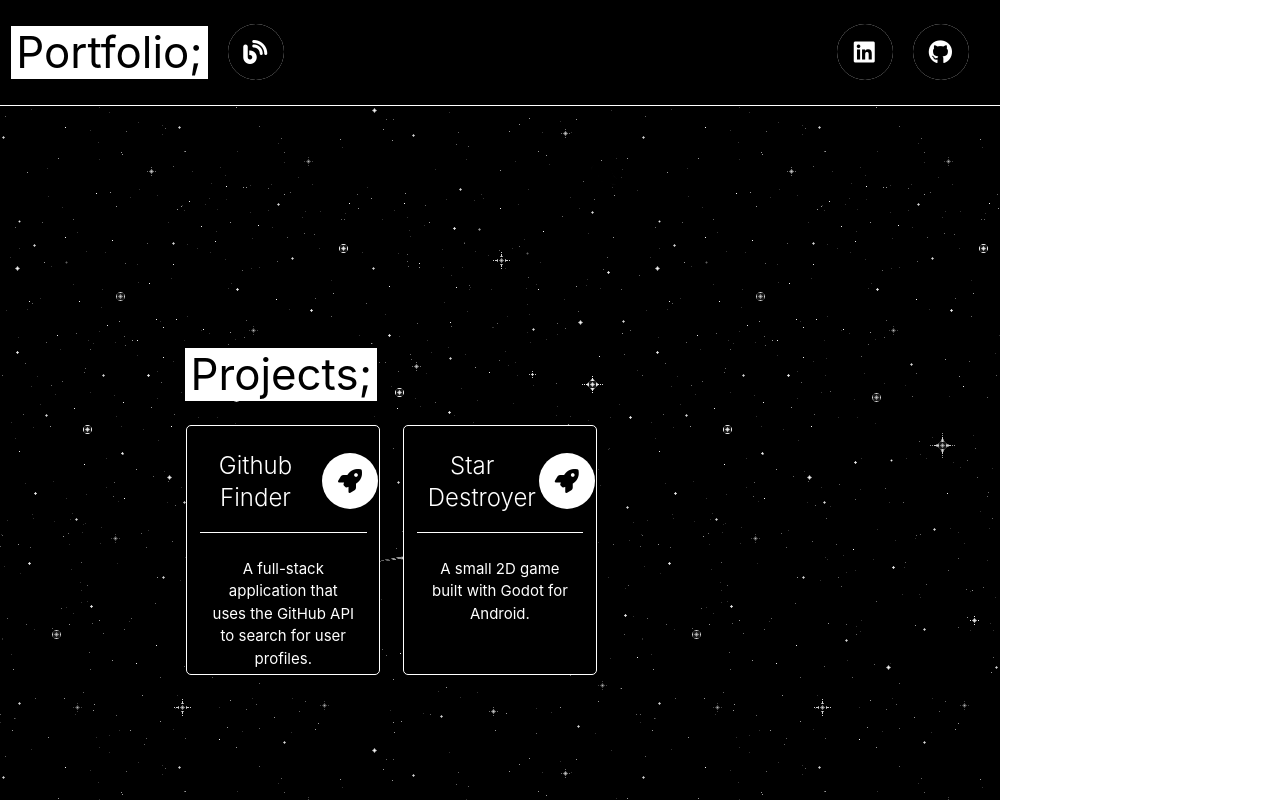
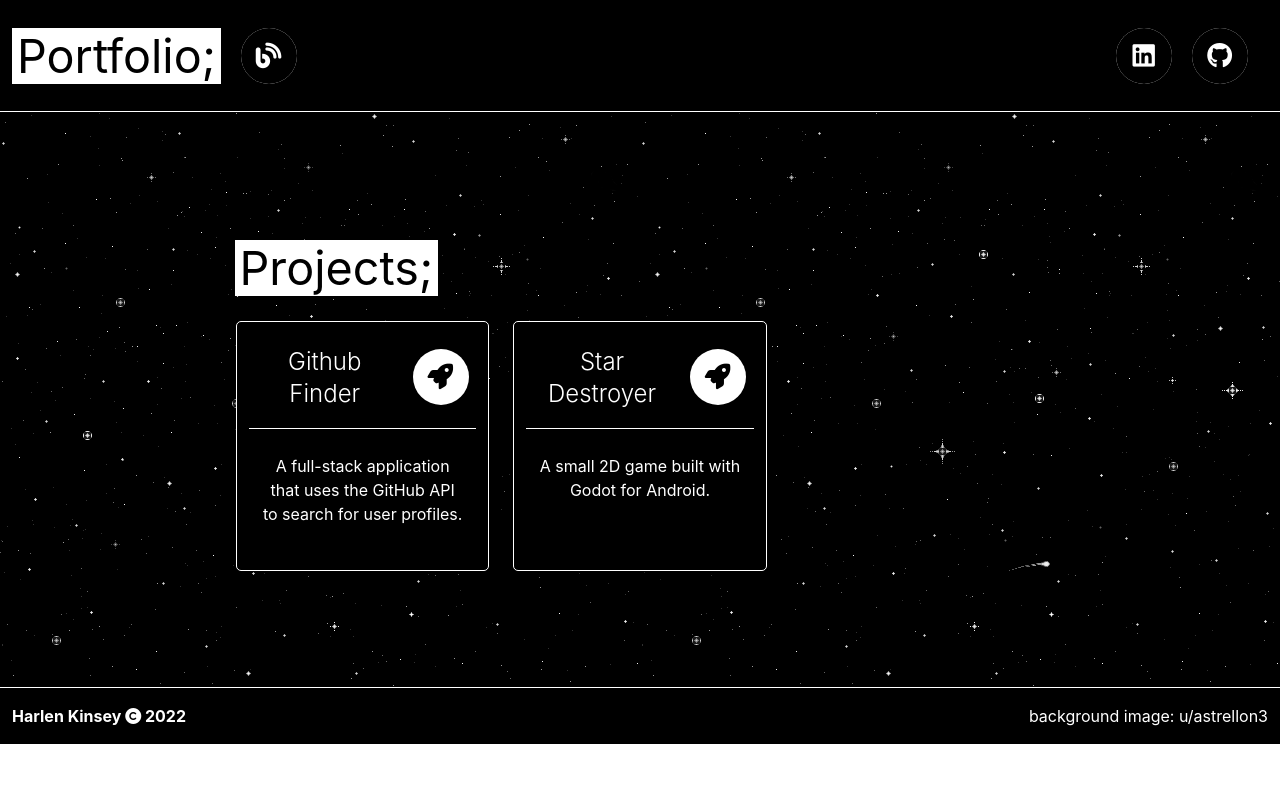
Before and after one commit to harlenkinsey/portfolio, a React (Create React App) app: page / in a window 1280 px wide. Shown: the top 800 px of the page. Built offline with nearby package versions, Linux system fonts and the light colour scheme; the HTML template or start-up script is replaced by a standard one.

Commit message:
Update App.css

```diff
--- a/src/App.css
+++ b/src/App.css
@@ -1,9 +1,7 @@
-html,body {
-  display: flex;
-  width: 100%;
-  height: 100%;
-  margin: 0px;
-  padding: 0px;
+html, body {
+  margin: 0;
+  padding: 0;
+  font-size: 100%;
 }
 
 .App {
@@ -12,7 +10,7 @@ html,body {
 
 .background {
   background-image: url('./images/space-backing.png');
-  height: 100%;
+  height: auto;
 }
 
 .blog-button {
```
